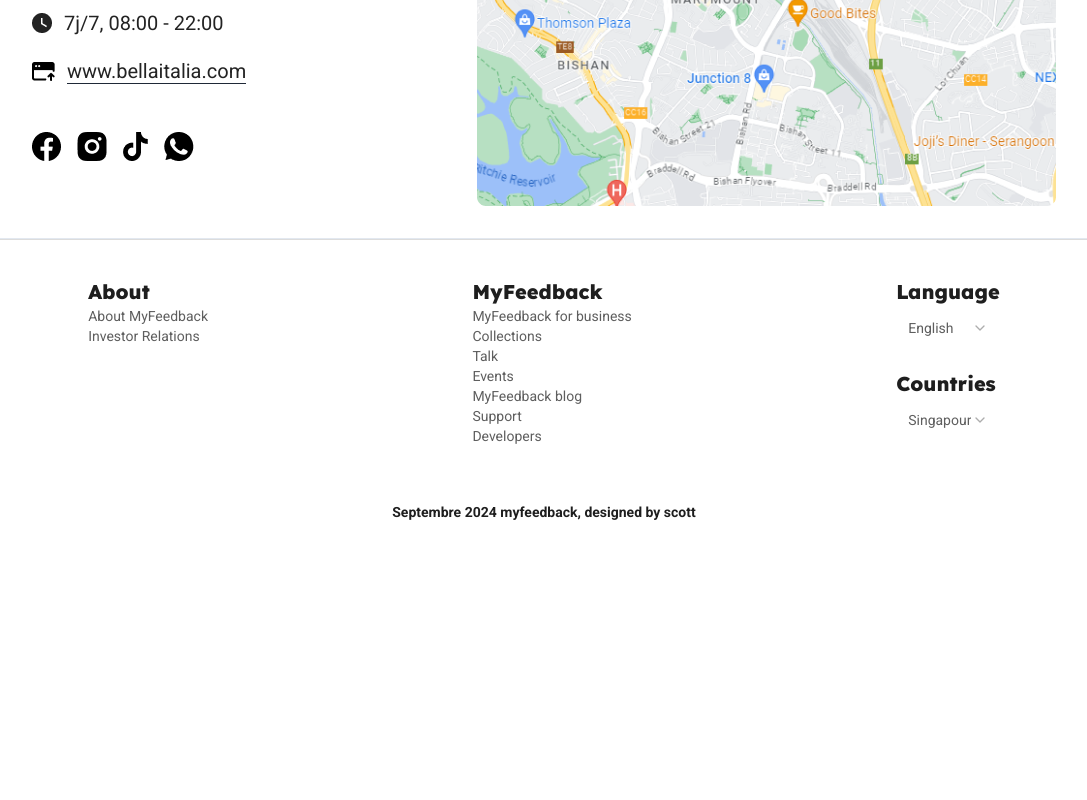
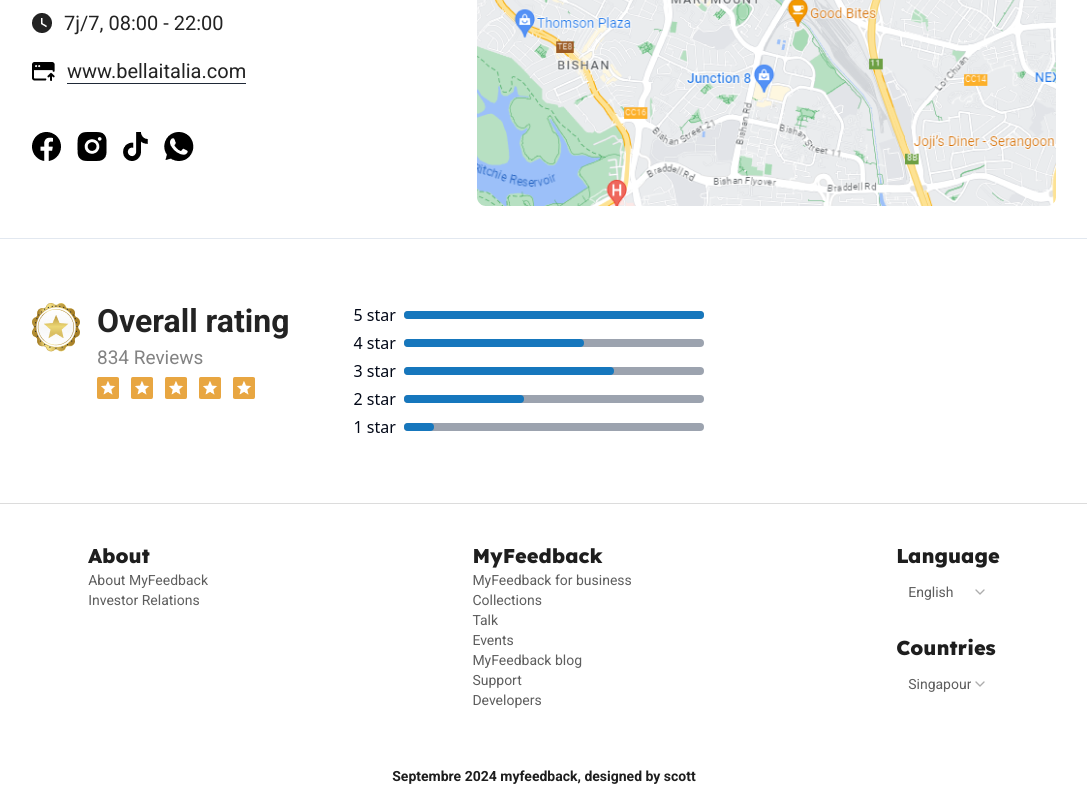
Before and after one commit to mehediweb01/MyFeedback, a React (Vite) app: page /BellaItalia in a window 1280 px wide. Shown: the part 1806-2606 px from the top of the page, without its empty margins (96-1183 px from the left). Before the commit the page ends 2342 px from the top, so only its background shows below. Built offline with nearby package versions, Linux system fonts and the light colour scheme; a web font is replaced by a local one.

Commit message:
overall rating section done

```diff
--- a/package.json
+++ b/package.json
@@ -10,6 +10,7 @@
     "preview": "vite preview"
   },
   "dependencies": {
+    "@radix-ui/react-progress": "^1.1.1",
     "@radix-ui/react-select": "^2.1.3",
     "@radix-ui/react-slot": "^1.1.1",
     "class-variance-authority": "^0.7.1",
--- a/src/components/RestaurantDetails/Index.jsx
+++ b/src/components/RestaurantDetails/Index.jsx
@@ -3,6 +3,7 @@
 import Hero from "./Hero";
 import Information from "./Information";
 import Magnificent from "./Magnificent";
+import OverAllRating from "./OverAllRating";
 
 const IndexRes = () => {
   return (
@@ -12,6 +13,7 @@
         <Hero />
         <Magnificent />
         <Information />
+        <OverAllRating />
       </div>
       <Footer />
     </>
--- /dev/null
+++ b/src/components/RestaurantDetails/OverAllRating.jsx
@@ -0,0 +1,52 @@
+import Progress from "./Progress";
+
+const OverAllRating = () => {
+  return (
+    <section className="w-[80%] mx-auto my-16 space-y-3">
+      <div className="flex flex-col sm:flex-row justify-start gap-16 items-start ">
+        <div className="flex items-start justify-center gap-4">
+          <div>
+            <img src="/ratingbadge.png" alt="" />
+          </div>
+          <div className="space-y-2">
+            <h1 className="font-roboto font-bold text-xl sm:text-heading  leading-6 sm:leading-9 text-EerieBlack">
+              Overall rating
+            </h1>
+            <p className="font-roboto text-[19px] leading-[22px] text-[#838383]">
+              834 Reviews
+            </p>
+            <div className="flex items-center gap-3">
+              {Array.from(Array(5).keys()).map((el) => (
+                <img src="/star.png" alt="" key={el} />
+              ))}
+            </div>
+          </div>
+        </div>
+        <div className="flex flex-col gap-1">
+          <div className="flex gap-2 items-center">
+            <p>5 star</p>
+            <Progress max="w-[100%]" />
+          </div>
+          <div className="flex gap-2 items-center">
+            <p>4 star</p>
+            <Progress max="w-[60%]" />
+          </div>
+          <div className="flex gap-2 items-center">
+            <p>3 star</p>
+            <Progress max="w-[70%]" />
+          </div>
+          <div className="flex gap-2 items-center">
+            <p>2 star</p>
+            <Progress max="w-[40%]" />
+          </div>
+          <div className="flex gap-2 items-center">
+            <p>1 star</p>
+            <Progress max="w-[10%]" />
+          </div>
+        </div>
+      </div>
+    </section>
+  );
+};
+
+export default OverAllRating;
--- /dev/null
+++ b/src/components/RestaurantDetails/Progress.jsx
@@ -0,0 +1,11 @@
+import { cn } from "@/lib/utils";
+
+const Progress = ({ max }) => {
+  return (
+    <div className="w-[300px] h-2 bg-gray-400 rounded-md">
+      <div className={cn("bg-primary h-2 rounded-md", max)}></div>
+    </div>
+  );
+};
+
+export default Progress;
--- /dev/null
+++ b/src/components/ui/progress.jsx
@@ -0,0 +1,18 @@
+import * as React from "react"
+import * as ProgressPrimitive from "@radix-ui/react-progress"
+
+import { cn } from "@/lib/utils"
+
+const Progress = React.forwardRef(({ className, value, ...props }, ref) => (
+  <ProgressPrimitive.Root
+    ref={ref}
+    className={cn("relative h-4 w-full overflow-hidden rounded-full bg-secondary", className)}
+    {...props}>
+    <ProgressPrimitive.Indicator
+      className="h-full w-full flex-1 bg-primary transition-all"
+      style={{ transform: `translateX(-${100 - (value || 0)}%)` }} />
+  </ProgressPrimitive.Root>
+))
+Progress.displayName = ProgressPrimitive.Root.displayName
+
+export { Progress }
```
Also changed, not shown: public/ratingbadge.png (added), 1 other file (tests, documents, lock files or other folders).
